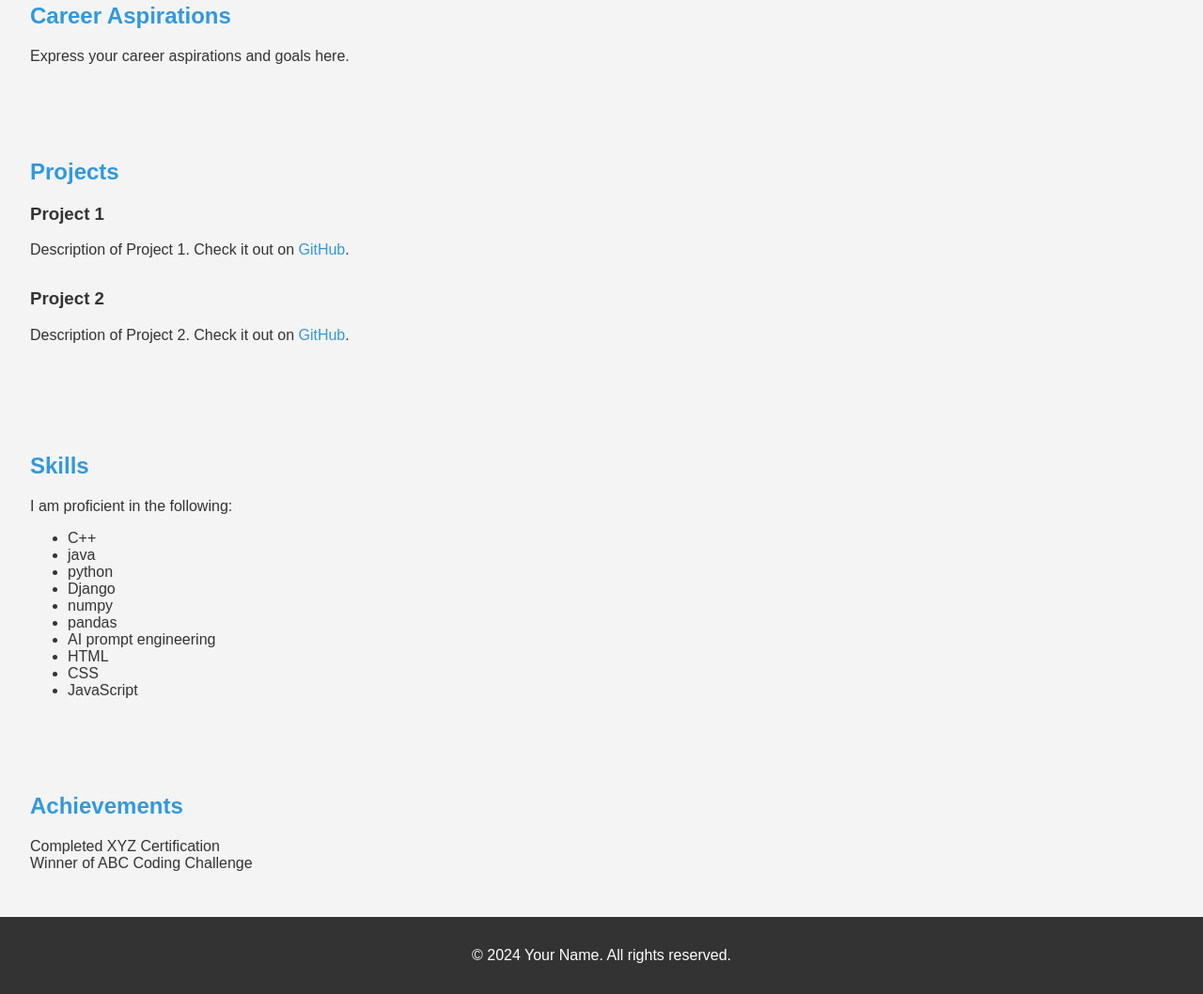
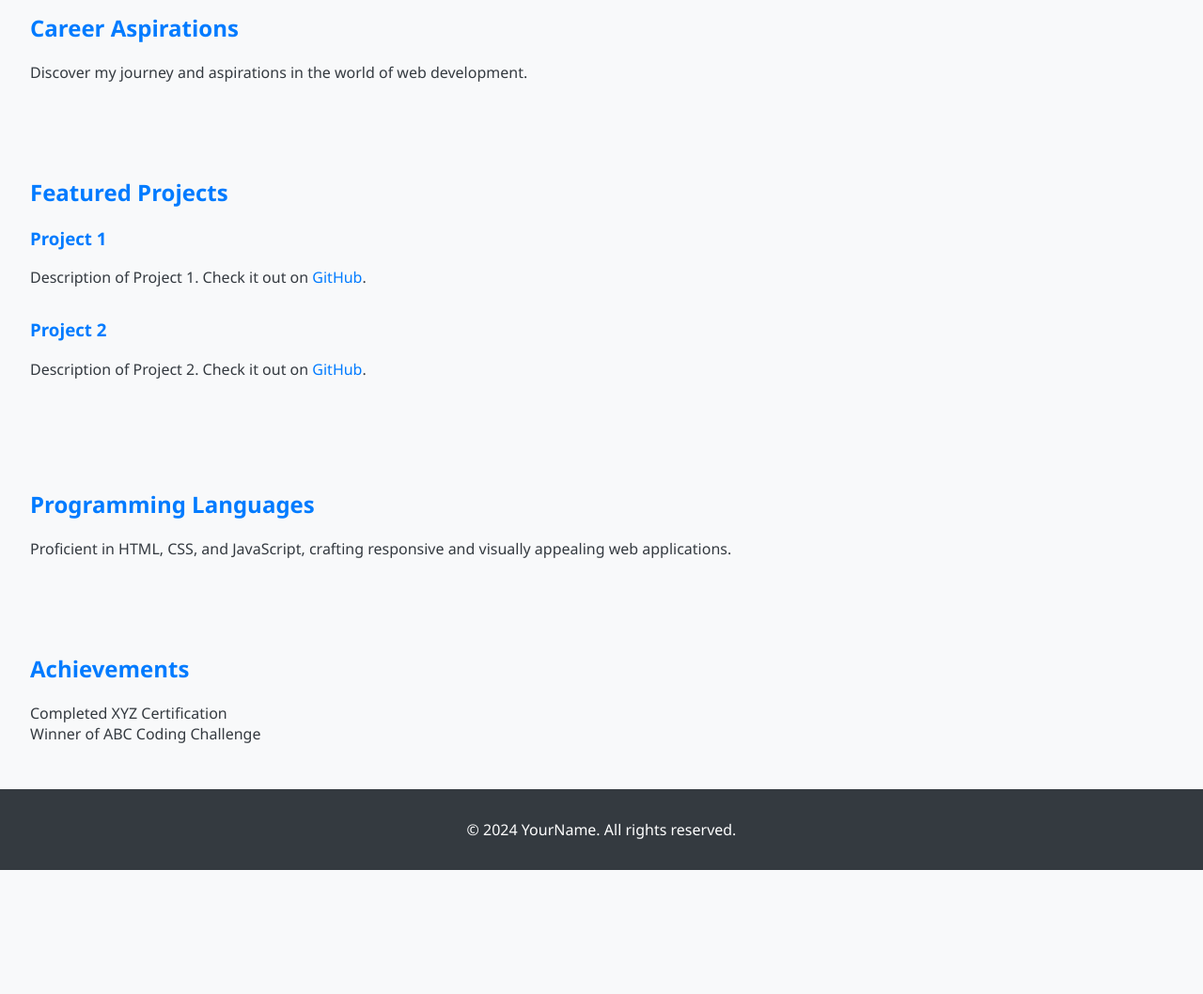
Before and after one commit to SUKALPA108/SUKALPA108.github.io, a plain HTML site: page index.html in a window 1280 px wide. Shown: the part 195-1253 px from the top of the page at 94% size. After the commit the page ends 1121 px from the top, so only its background shows below. Drawn offline with Linux system fonts and the light colour scheme.

Commit message:
Update index.html

```diff
--- a/index.html
+++ b/index.html
@@ -4,18 +4,18 @@
 <head>
     <meta charset="UTF-8">
     <meta name="viewport" content="width=device-width, initial-scale=1.0">
-    <title>Your Name - Portfolio</title>
+    <title>YourName - Portfolio</title>
     <style>
         body {
-            font-family: 'Arial', sans-serif;
+            font-family: 'Segoe UI', Tahoma, Geneva, Verdana, sans-serif;
             margin: 0;
             padding: 0;
-            background-color: #f4f4f4;
-            color: #333;
+            background-color: #f8f9fa;
+            color: #343a40;
         }
 
         header {
-            background-color: #3498db;
+            background-color: #007bff;
             padding: 1em;
             text-align: center;
             color: white;
@@ -25,12 +25,12 @@
             padding: 2em;
         }
 
-        h1, h2 {
-            color: #3498db;
+        h1, h2, h3 {
+            color: #007bff;
         }
 
         a {
-            color: #3498db;
+            color: #007bff;
             text-decoration: none;
         }
 
@@ -41,15 +41,16 @@
         .project img {
             max-width: 100%;
             height: auto;
+            border-radius: 8px;
         }
 
-        .achievements {
+        ul {
             list-style-type: none;
             padding: 0;
         }
 
         footer {
-            background-color: #333;
+            background-color: #343a40;
             color: white;
             text-align: center;
             padding: 1em 0;
@@ -60,17 +61,17 @@
 <body>
 
     <header>
-        <h1>Your Name</h1>
+        <h1>YourName</h1>
         <p>Web Developer | Aspiring Full Stack Developer</p>
     </header>
 
     <section>
         <h2>Career Aspirations</h2>
-        <p>Express your career aspirations and goals here.</p>
+        <p>Discover my journey and aspirations in the world of web development.</p>
     </section>
 
     <section>
-        <h2>Projects</h2>
+        <h2>Featured Projects</h2>
 
         <div class="project">
             <h3>Project 1</h3>
@@ -88,26 +89,13 @@
     </section>
 
     <section>
-        <h2>Skills </h2>
-        <p>I am proficient in the following:</p>
-        <ul>
-            <li>C++</li>
-            <li>java</li>
-            <li>python</li>
-            <li>Django</li>
-            <li>numpy</li>
-            <li>pandas</li>
-            <li>AI prompt engineering</li>
-            <li>HTML</li>
-            <li>CSS</li>
-            <li>JavaScript</li>
-            <!-- Add more languages as needed -->
-        </ul>
+        <h2>Programming Languages</h2>
+        <p>Proficient in HTML, CSS, and JavaScript, crafting responsive and visually appealing web applications.</p>
     </section>
 
     <section>
         <h2>Achievements</h2>
-        <ul class="achievements">
+        <ul>
             <li>Completed XYZ Certification</li>
             <li>Winner of ABC Coding Challenge</li>
             <!-- Add more achievements as needed -->
@@ -115,7 +103,7 @@
     </section>
 
     <footer>
-        <p>&copy; 2024 Your Name. All rights reserved.</p>
+        <p>&copy; 2024 YourName. All rights reserved.</p>
     </footer>
 
 </body>
```
